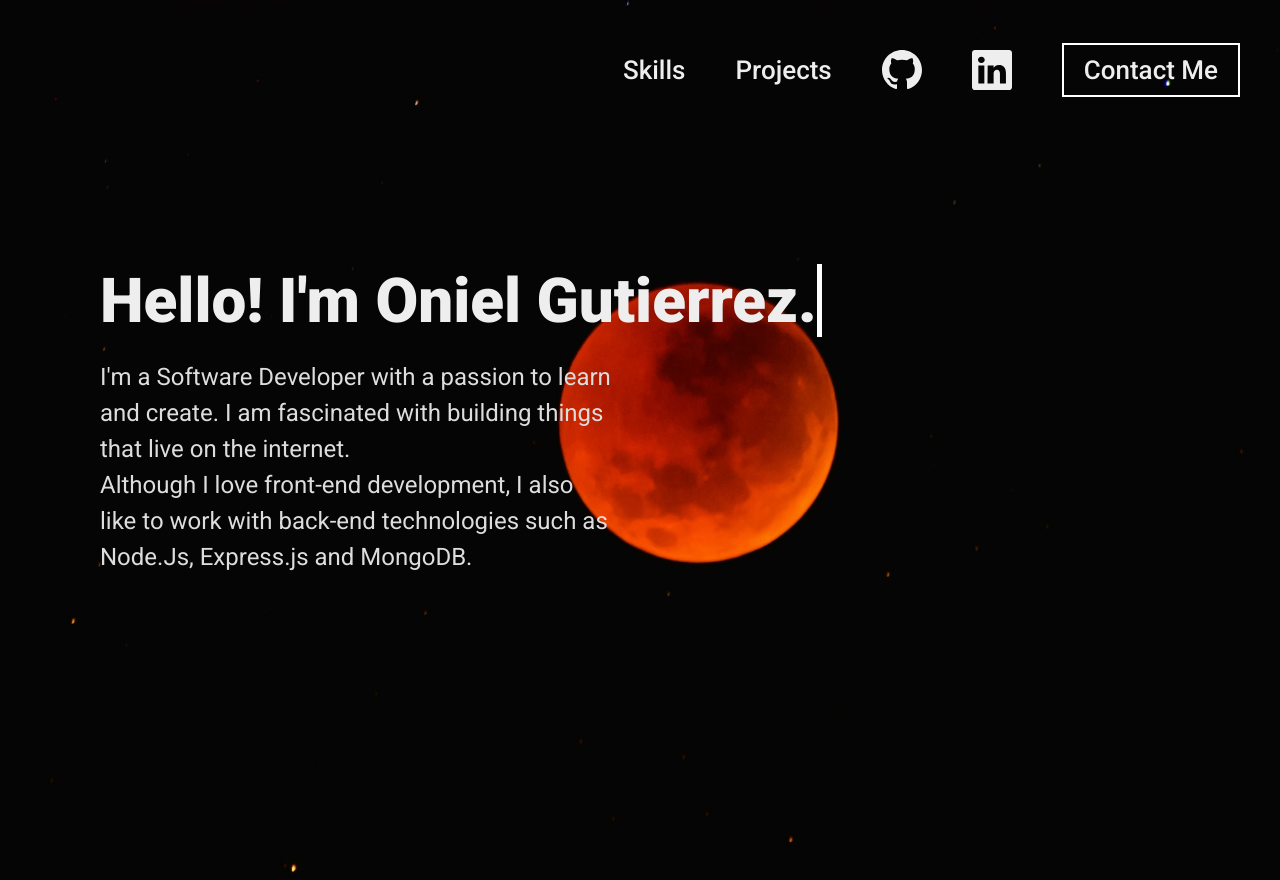
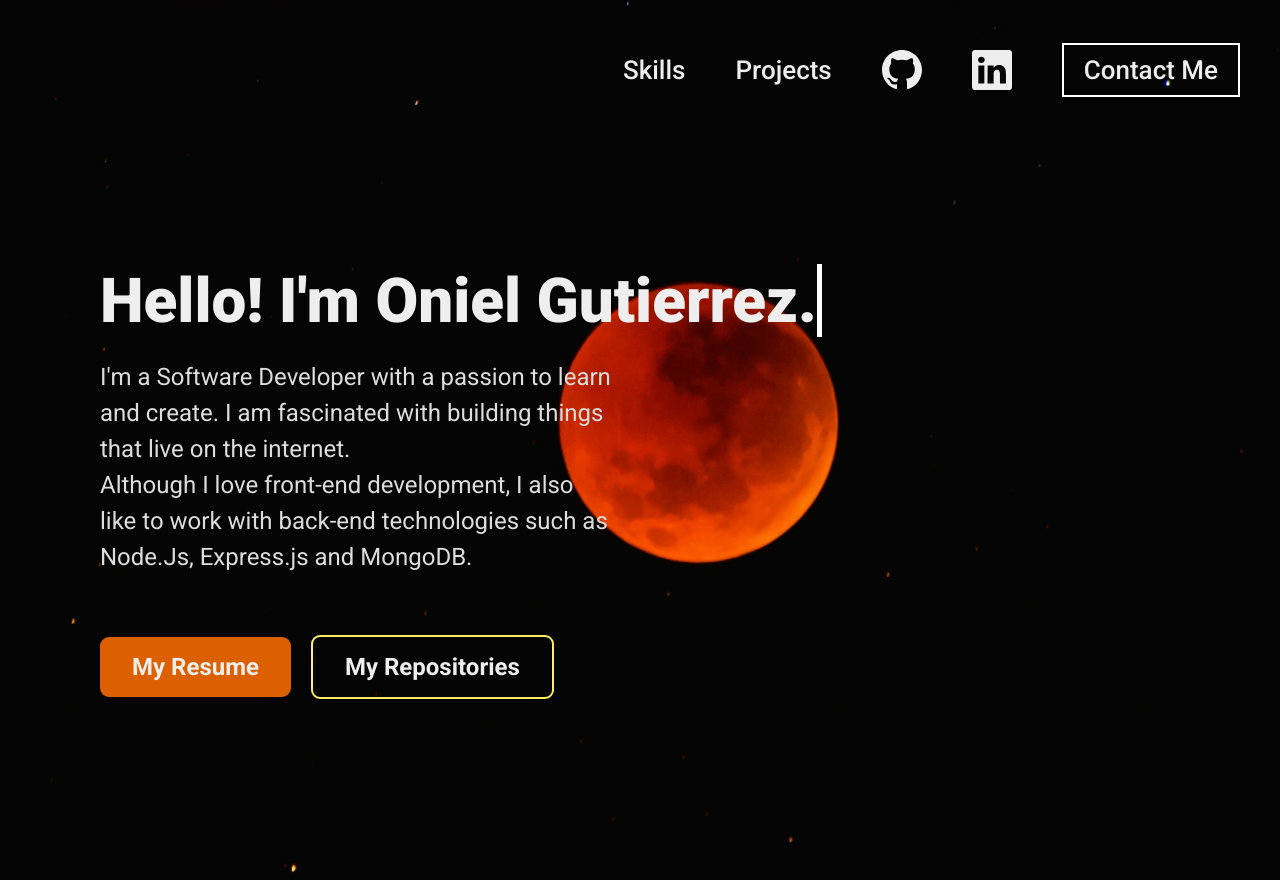
Before and after one commit to Onionie/portfolio, a React (Create React App) app: page / in a window 1280 px wide. Built offline with nearby package versions, Linux system fonts and the light colour scheme.

Commit message:
Created buttons with redirecting links

```diff
--- a/src/Components/Header.js
+++ b/src/Components/Header.js
@@ -15,7 +15,7 @@ const Nav = () => {
             <a href="#projects">Projects</a>
           </li>
           <li>
-            <a href="https://github.com/Onionie?tab=repositories">
+            <a href="https://github.com/Onionie">
               <BsGithub />
             </a>
           </li>
--- a/src/Components/Hero.js
+++ b/src/Components/Hero.js
@@ -18,6 +18,15 @@ const Hero = () => {
           Although I love front-end development, I also like to work with
           back-end technologies such as Node.Js, Express.js and MongoDB.
         </p>
+        <a className="btn btn--full" href="#">
+          My Resume
+        </a>
+        <a
+          className="btn btn--outline"
+          href="https://github.com/Onionie?tab=repositories"
+        >
+          My Repositories
+        </a>
       </div>
     </section>
   );
--- a/src/Components/styles.css
+++ b/src/Components/styles.css
@@ -101,9 +101,53 @@ nav a:hover {
 
 .hero__textbox__body {
   margin-top: 2rem;
+  margin-bottom: 6rem;
   font-size: 2.4rem;
   line-height: 1.5;
   color: #ddd;
+}
+
+.btn,
+.btn:link,
+.btn:visited {
+  display: inline-block;
+  text-decoration: none;
+  font-size: 2.4rem;
+  font-weight: 700;
+  padding: 1.6rem 3.2rem;
+  border-radius: 9px;
+  color: #eee;
+  cursor: pointer;
+  font-family: inherit;
+
+  transition: all 0.3s;
+}
+
+.btn--full {
+  background-color: #dc5f00;
+  margin-right: 2rem;
+}
+
+.btn--full:hover {
+  background-color: #ff5b00;
+}
+
+.btn--full:active {
+  background-color: #9a2e00;
+}
+
+.btn--outline {
+  border: 2px solid #ffee63;
+}
+
+.btn--outline:hover {
+  background-color: #ffee63;
+  color: #000;
+}
+
+.btn--outline:active {
+  background-color: #b3a745;
+  border-color: #b3a745;
 }
 
 /* Test -- remove after with the div */
```
